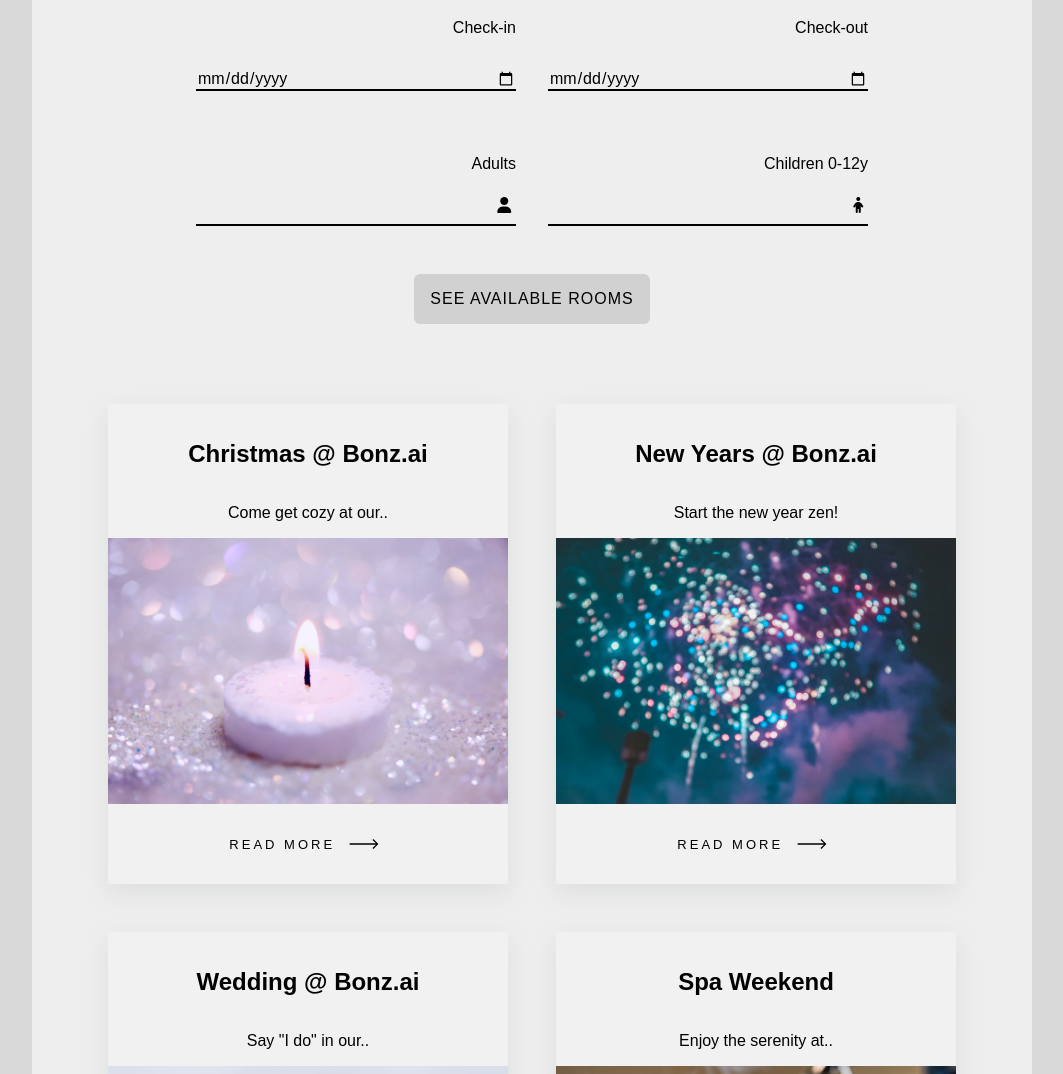
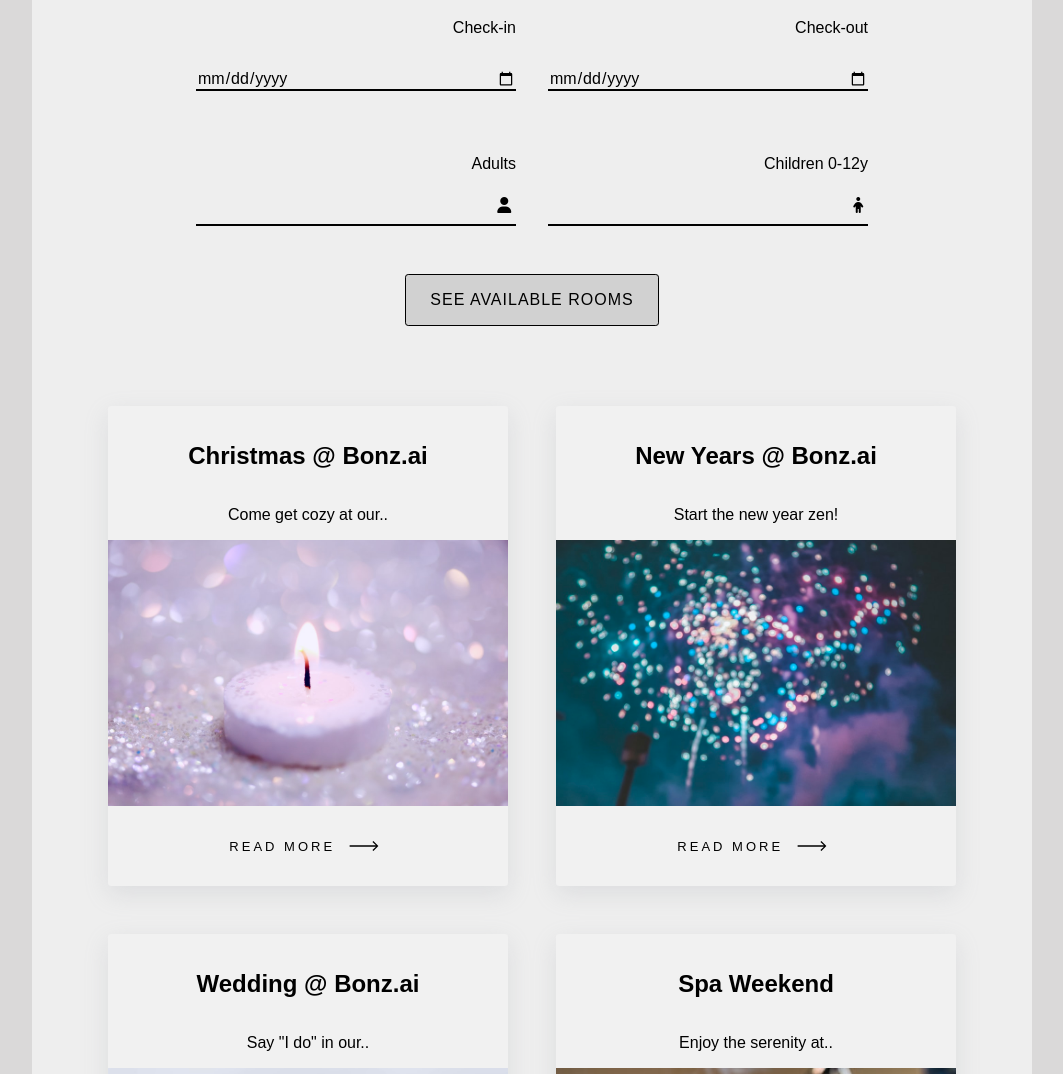
Before and after one commit to JuKoNi/BonzAi, a plain HTML site: page index.html in a window 1280 px wide. Shown: the part 835-1909 px from the top of the page, without its empty margins (108-1171 px from the left). Drawn offline with Linux system fonts and the light colour scheme.

Commit message:
Update style.css

```diff
--- a/style.css
+++ b/style.css
@@ -10,30 +10,33 @@ h1 h2 h3 h4 {
     font-family: 'Maven Pro', serif;
 }
 
-/** RAINBOW BUTTON **/
+/** GRADIENT BUTTON **/
 .wrapper .button {
     grid-area: button;
     background-color: #d1d1d1;
-    border-radius: 0.4rem;
-    color: #000;
+    border: 1px solid black;
+    border-radius: 0.2rem;
+    color: black;
     cursor: pointer;
-    padding: 1rem 1rem;
-    font-size: 1rem;
-    font-weight: 400;
-    letter-spacing: 1px;
-    border: none;
-    text-transform: uppercase;
+    padding: 1rem 1.5rem;
+    /* border: none; */
     align-self: center;
     text-decoration: none;
+    letter-spacing: 1px;
+    text-transform: uppercase;
+    font-weight: 400;
+    font-size: 1rem;
 }
-.wrapper .button:hover {
-    background-image: linear-gradient(90deg, #53cbef 0%, #dcc66c 50%, #ffa3b6 75%, #53cbef 100%);
-    animation: slidernbw 5s ease-in-out infinite;
-    color: #000;
+.wrapper .button:hover{
+    background-image: linear-gradient(to right, #8CA1A5 0%, #6D8299 25%, #8CA1A5 50%, #d0bfd5 75%, #D5BFBF 100%);
+    animation: slide 1.5s infinite alternate-reverse;
+    color: black;
+    background-size: 300%;
+    background-position: -100%;
 }
-@keyframes slidernbw {
+@keyframes slide {
     to {
-     background-position: 20vw;
+        background-position: 20vw;
     }
 }
 
@@ -508,6 +511,8 @@ body {
     }
     .wrapper .main .card--big .img__wrapper > img {
         vertical-align: top;
+        opacity: 1;
+        transition: ease .8s;
     }
     .wrapper .main .card--big .img__wrapper > img:hover {
         opacity: 0;
```
